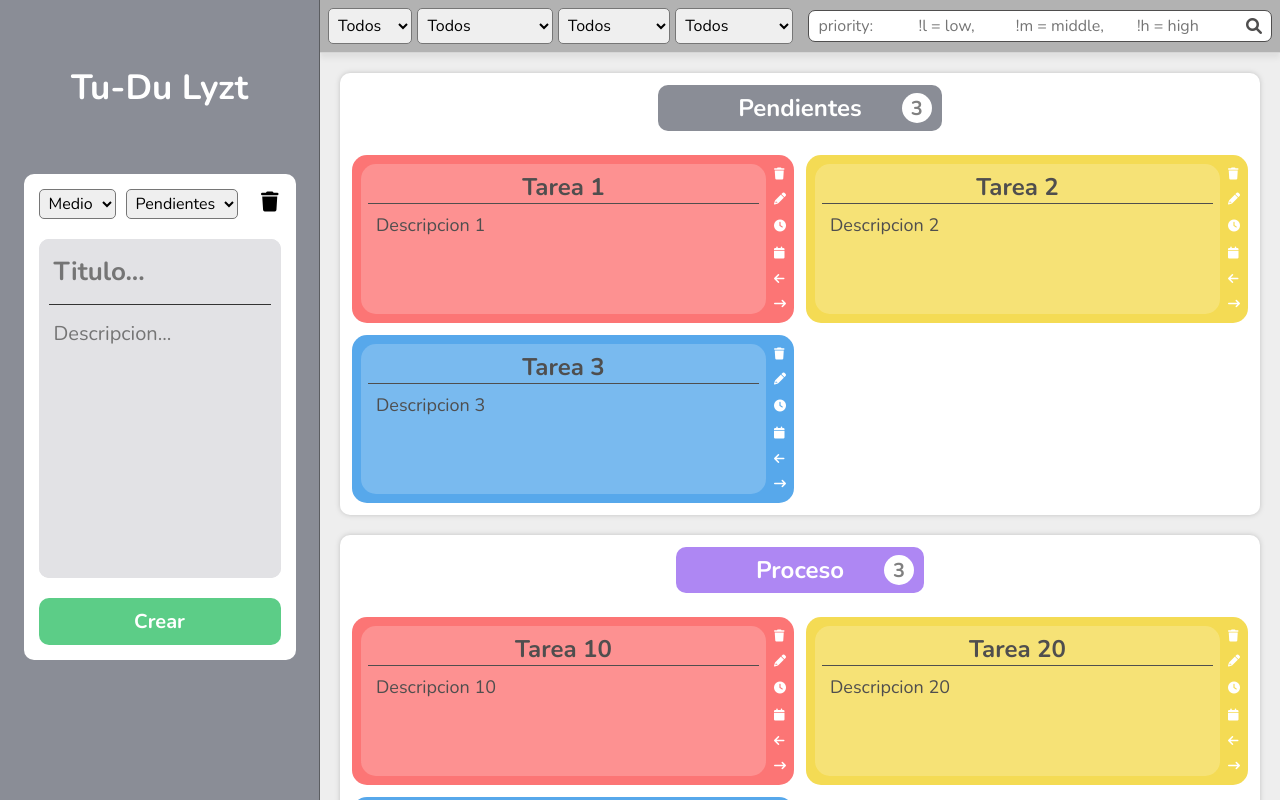
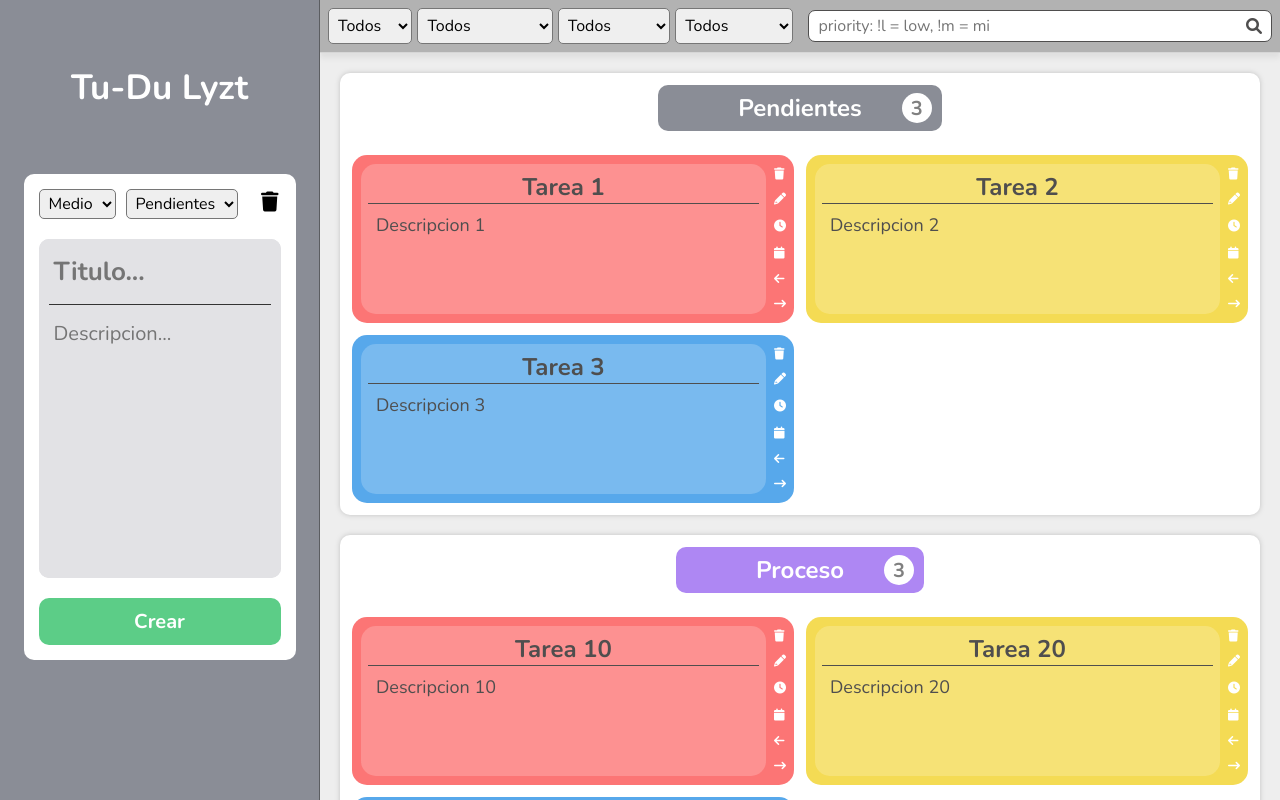
Before and after one commit to GaredLyon/Tu-Du-Lyzt, a React (Vite) app in the folder frontend/: page / in a window 1280 px wide. Built offline with nearby package versions, Linux system fonts and the light colour scheme.

Commit message:
add animation in the search input

```diff
--- a/frontend/src/components/Main/Main.jsx
+++ b/frontend/src/components/Main/Main.jsx
@@ -5,7 +5,7 @@ import './Main.css'
 import { Column } from './Column/Column'
 import { AppContext } from '../../context/AppContext'
 
-export const Main = ({asideVisible, toogleAside}) => {
+export const Main = ({asideVisible, toggleAside}) => {
 
   const {groups} = useContext(AppContext)
 
@@ -22,7 +22,7 @@ export const Main = ({asideVisible, toogleAside}) => {
       {/* BOTON PARA AGREGAR NUEVA TAREA Y MOSTRAR EL ASIDE  */}
       {
         !asideVisible && (
-          <button className='main__new-button' onClick={()=>toogleAside(x => !x)}>
+          <button className='main__new-button' onClick={()=>toggleAside(x => !x)}>
             <i className="fa-solid fa-plus"></i>
           </button>
         )
--- a/frontend/src/components/TextInput/TextInput.jsx
+++ b/frontend/src/components/TextInput/TextInput.jsx
@@ -1,27 +1,45 @@
 import { useEffect, useState } from "react";
+import './TextInput.css'
 
+////////////////////////////////////////////
 const TextInput = () => {
-	const [currentTextIndex, setCurrentTextIndex] = useState(0);
+
 	const texts = [
-		"priority:           !l = low,          !m = middle,        !h = high",
-		"stack:              /t = todo,         /p = progress,      /c = completed",
-		"tag:                #tag-name",
-		"time:               :d = last day,     :w = last week,     :m = last month",
-		"person:             @person-name",
+		"priority: !l = low, !m = middle, !h = high",
+		"stack: /t = todo, /p = progress, /c = completed",
+		"tag: #tag-name",
+		"time: -d = last day,  -w = last week, -m = last month",
+		"person: @person-name",
 	];
-	const currentText = texts[currentTextIndex];
 
-	useEffect(() => {
-		const intervalId = setInterval(() => {
-			setCurrentTextIndex((currentTextIndex + 1) % texts.length);
-		}, 6000);
+  const [currentText, setCurrentText] = useState(texts[0].slice(0, 1));
+  let numElement = 0;
+  let number = 1;
 
-		return () => {
-			clearInterval(intervalId);
-		};
-	}, [currentTextIndex, texts.length]);
+  useEffect(() => {
+    const interval = setInterval(() => {
+      setCurrentText(texts[numElement].slice(0, number));
+      number++;
+      if(number > texts[numElement].length){
+        numElement++;
+        number = 1;
+      }
+      if(numElement === texts.length){
+        numElement=0;
+      }
+    }, 200);
+    return () => clearInterval(interval);
+  }, []);
 
-	return <input type="text" placeholder={currentText} className="buscador" title='Buscador'/>;
+	////////////////////////////////
+	return (
+		<input
+			type="text"
+			placeholder={currentText}
+			className="buscador"
+			title='Buscador'
+		/>
+	);
 };
 
 export default TextInput;
--- a/frontend/src/pages/Home.jsx
+++ b/frontend/src/pages/Home.jsx
@@ -10,7 +10,7 @@ function Home() {
 
   const [asideVisible, setAsideVisible] = useState(false)
 
-  const toogleAside = (valor) =>{
+  const toggleAside = (valor) =>{
     setAsideVisible(valor)
   }
 
@@ -19,7 +19,7 @@ function Home() {
       {/* ASIDE */}
       <section className={`App__aside ${asideVisible && 'App__aside--visible'}`}>
         {/* boton cerrar */}
-        <button className="Aside__button-close" onClick={ () => toogleAside(false)}>
+        <button className="Aside__button-close" onClick={ () => toggleAside(false)}>
           <i className="fa-solid fa-x"></i>
         </button>
 
@@ -35,7 +35,7 @@ function Home() {
 
         {/* MAIN */}
         <div className="App__main">
-          <Main asideVisible={asideVisible} toogleAside={toogleAside}/>
+          <Main asideVisible={asideVisible} toggleAside={toggleAside}/>
         </div>
 
       </section>
```
Also changed, not shown: frontend/src/components/TextInput/TextInput.css (added).
